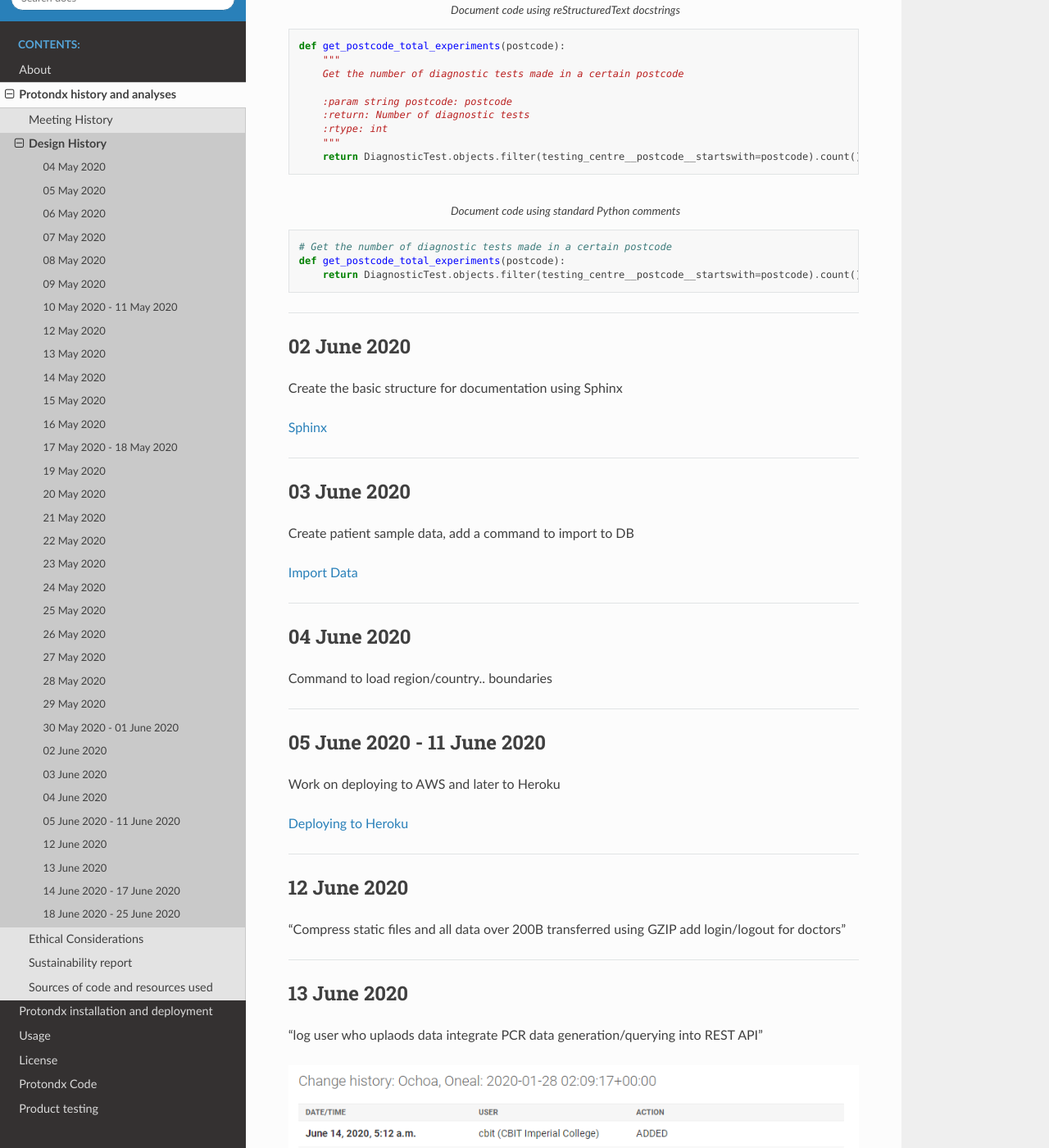
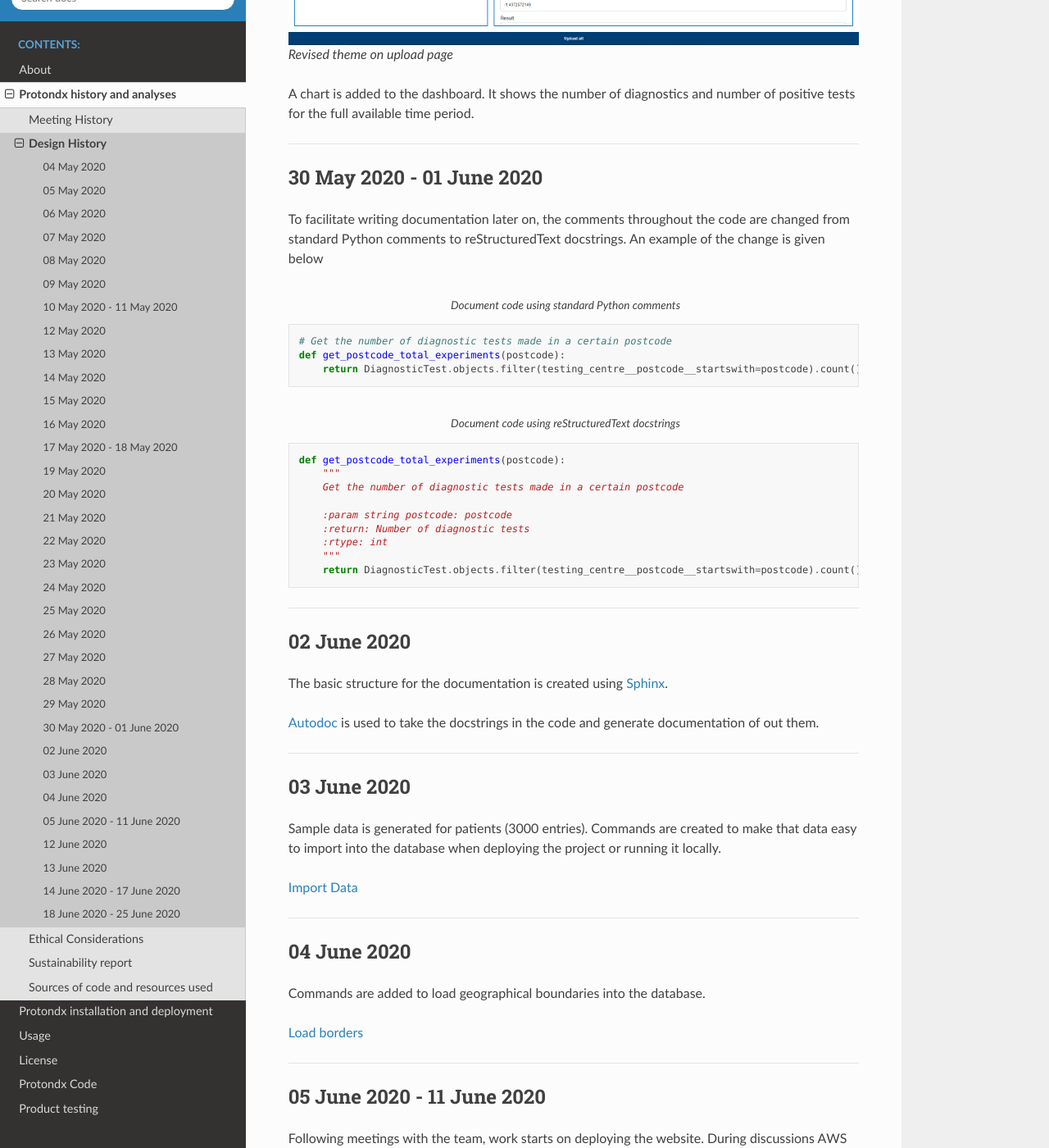
Before and after one commit to bahp/django-protondx, a Sphinx documentation site: the page built from docs/modules/history/design_history.rst, in a window 1280 px wide and 1400 px high, scrolled down 14303 px. Shown: the whole window at 82% size. Built offline with Sphinx 7.4.7 and the Read the Docs theme 2.0.0, drawn with Linux system fonts in a browser that asks for light colours; some of the changed text lies outside the part shown.

Commit message:
finish design history

```diff
--- a/docs/modules/history/design_history.rst
+++ b/docs/modules/history/design_history.rst
@@ -124,6 +124,9 @@
 The query functions designed on :ref:`query-function` are used to display data from the database in a popup when a
 postcode sector is clicked. The postcode data is hosted by ArcGIS. On click, that postcode is sent to the server which
 queries the database and returns statistics for that postcode.
+
+A REST API was created to make these queries possible. All information from this point onwards which comes from the
+server is accessed using this REST API and extensions made to it.
 
 
 ---------------
@@ -369,9 +372,7 @@
 
 Country, region, county and postcode fields are added to the ``Testing_centre`` model. These were removed earlier on
 as they were no longer needed to obtain statistics. They were added back to support searching by these geographical
-areas in the table. They do, however, not need to be entered manually when data is uploaded. Reverse-geocoding is used
-to obtain all of this information. Reverse geocoding is done using locally stored data (:ref:`geographical-data`) for
-the country, region and county, and using the `Postcodes.io <http://api.postcodes.io/>`_ for the postcodes.
+areas in the table. They have to be entered manually at upload time.
 
 General patient information (name, date of birth, age, gender...) is now in the detailed analysis page. A table with
 all of the patients diagnostic tests was also added.
@@ -393,24 +394,33 @@
 
 ---------------
 
+.. _27-05-2020:
 
 27 May 2020
 -----------
-Form has  a defualt format and fileds are completed based on data in file
 
+The dataUpload page now has a fixed form which is created for each uploaded archive. The form fields are filled if the
+archive contains a JSON file with the required key.
+
+.. figure:: pictures/old-form.PNG
+
+   Auto-filled form
 
 ---------------
 
 
 28 May 2020
 -----------
-"Style form
-Store country data in database. use it for reverse geocoding. Use postcode API to get county and postcode"
 
+The form created on :ref:`27-05-2020` is styled to fill the display area.
 
-.. figure:: pictures/old-form.PNG
+Boundary data is stored in the database. New models are created to store a name along with a
+multi-polygon. Reverse geo-coding is used at upload time to obtain geographical information (country, region, county,
+postcode). Reverse geo-coding is done using locally stored data
+(:ref:`geographical-data`) for the country, region and county, and using `Postcodes.io <http://api.postcodes.io/>`_
+for the postcodes.
 
-   Original form
+The above means only coordinates need to be present at upload time. The rest will be filled automatically on the server.
 
 .. figure:: pictures/form-new.PNG
 
@@ -422,12 +432,16 @@
 
 29 May 2020
 -----------
-"Imperial theme on upload page
-date chart in dashboard"
+
+The styling of the upload page is changed to be more 'Imperial College oriented'.
 
 .. figure:: pictures/upload-page-new.PNG
 
    Revised theme on upload page
+
+
+A chart is added to the dashboard. It shows the number of diagnostics and number of positive tests for the full
+available time period.
 
 
 ---------------
@@ -435,7 +449,18 @@
 
 30 May 2020 - 01 June 2020
 --------------------------
-Change all code documentation/commetns to restructured text doctrings
+
+To facilitate writing documentation later on, the comments throughout the code are changed from standard Python comments
+to reStructuredText docstrings. An example of the change is given below
+
+.. code-block:: python
+    :caption: Document code using standard Python comments
+    :name: standard-comments
+
+    # Get the number of diagnostic tests made in a certain postcode
+    def get_postcode_total_experiments(postcode):
+        return DiagnosticTest.objects.filter(testing_centre__postcode__startswith=postcode).count()
+
 
 .. code-block:: python
     :caption: Document code using reStructuredText docstrings
@@ -452,24 +477,16 @@
         return DiagnosticTest.objects.filter(testing_centre__postcode__startswith=postcode).count()
 
 
-.. code-block:: python
-    :caption: Document code using standard Python comments
-    :name: standard-comments
-
-    # Get the number of diagnostic tests made in a certain postcode
-    def get_postcode_total_experiments(postcode):
-        return DiagnosticTest.objects.filter(testing_centre__postcode__startswith=postcode).count()
-
-
 ---------------
 
 
 02 June 2020
 ------------
-Create the basic structure for documentation using Sphinx
 
+The basic structure for the documentation is created using `Sphinx <https://www.sphinx-doc.org/>`_.
 
-`Sphinx <https://www.sphinx-doc.org/>`_
+`Autodoc <https://www.sphinx-doc.org/en/master/usage/extensions/autodoc.html>`_ is used to take the docstrings in the
+code and generate documentation of out them.
 
 ---------------
 
@@ -477,7 +494,9 @@
 
 03 June 2020
 ------------
-Create patient sample data, add a command to import to DB
+
+Sample data is generated for patients (3000 entries). Commands are created to make that data easy to import into the
+database when deploying the project or running it locally.
 
 :ref:`import-command`
 
@@ -486,7 +505,10 @@
 
 04 June 2020
 ------------
-Command to load region/country.. boundaries
+
+Commands are added to load geographical boundaries into the database.
+
+:ref:`import-borders-command`
 
 
 ---------------
@@ -494,30 +516,47 @@
 
 05 June 2020 - 11 June 2020
 ---------------------------
-Work on deploying to AWS and later to Heroku
 
-:ref:`deploy-guide`
+Following meetings with the team, work starts on deploying the website. During discussions AWS was decided upon.
+Due to limited support of spatial databases and Django, the decision was made to use Heroku instead.
+
+The deployment process is described in: :ref:`deploy-guide`.
 
 ---------------
 
 
 12 June 2020
 ------------
-"Compress static files and all data over 200B transferred using GZIP
-add login/logout for doctors"
 
+All data transferred from the server to the client is now compressed if the total size is over 200 bytes. This is done
+using `Django middleware <https://docs.djangoproject.com/en/3.0/ref/middleware/>`_.
+
+A login page was added. It requires users to be authenticated before they can access the uploadData page. Users must
+also login when accessing the detailed patient information on the dashboard. Users are added through the Admin page.
+There are separate permissions for clinicians and administrators.
+
+.. figure:: pictures/login-page.PNG
+
+    Login page
 
 ---------------
 
 
 13 June 2020
 ------------
-"log user who uplaods data
-integrate PCR data generation/querying into REST API"
+
+For auditing and information purposes, the user who uploads data through the upload page is logged. Any changes made
+later on through the Admin interface are also logged.
 
 .. figure:: pictures/log.png
 
    Audit log
+
+
+Detailed data about individual tests was added to the detailed information modal on the dashboard. The data is a DNA
+amplification curve (Polymerase chain reaction graph).
+
+This data is obtained based on additions made to the REST API. The user must be authenticated to access this data.
 
 
 ---------------
--- a/docs/modules/install/data_generation.rst
+++ b/docs/modules/install/data_generation.rst
@@ -147,6 +147,7 @@
 
 -------------
 
+.. _import-borders-command:
 
 Load borders
 ------------
```
Also changed, not shown: docs/modules/history/pictures/login-page.PNG (added).
